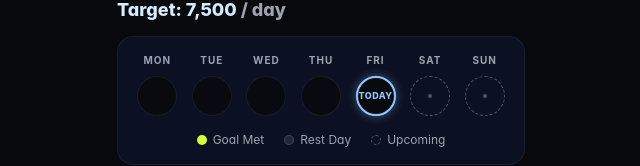
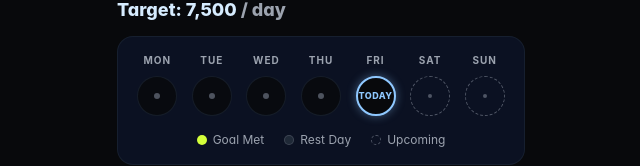
Before and after one commit to PranjalAgni/Stride, a React (Vite) app: page /history in a window 1280 px wide. Shown: the part 381-547 px from the top of the page, without its empty margins (319-959 px from the left). Built offline with nearby package versions, Linux system fonts and the light colour scheme.

Commit message:
fix(history): show center dot on past day pills

```diff
--- a/src/routes/History.tsx
+++ b/src/routes/History.tsx
@@ -345,11 +345,17 @@ function DayPill({ isToday, isFuture, met, beforeStart }: DayPillProps) {
   // Past day: not met (or before challenge start). Solid pill, distinct from card bg.
   return (
     <div
-      className={`size-10 mx-auto rounded-full border ${
+      className={`size-10 mx-auto rounded-full border grid place-items-center ${
         beforeStart
           ? 'bg-ink-900/80 border-ink-700/60'
           : 'bg-ink-700 border-ink-500/40'
       }`}
-    />
+    >
+      <span
+        className={`size-1.5 rounded-full ${
+          beforeStart ? 'bg-ink-500/70' : 'bg-green-500/70'
+        }`}
+      />
+    </div>
   );
 }
```
